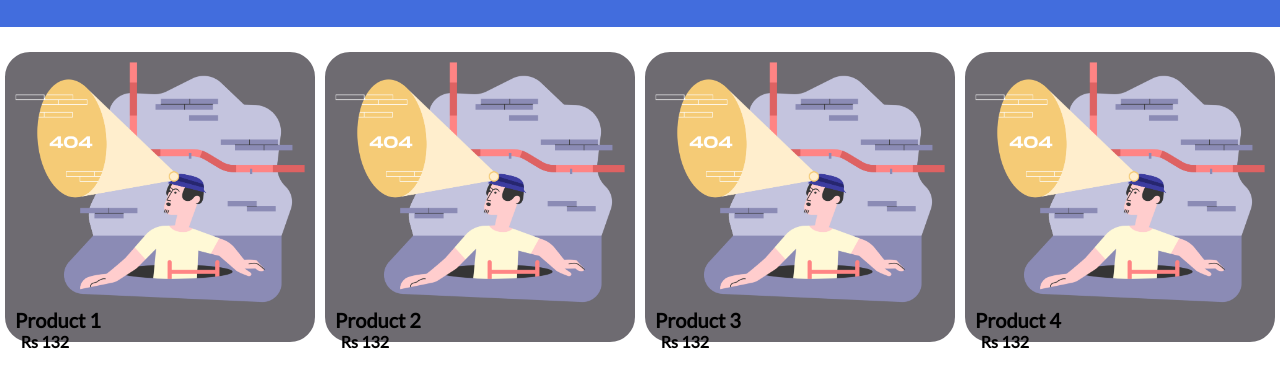
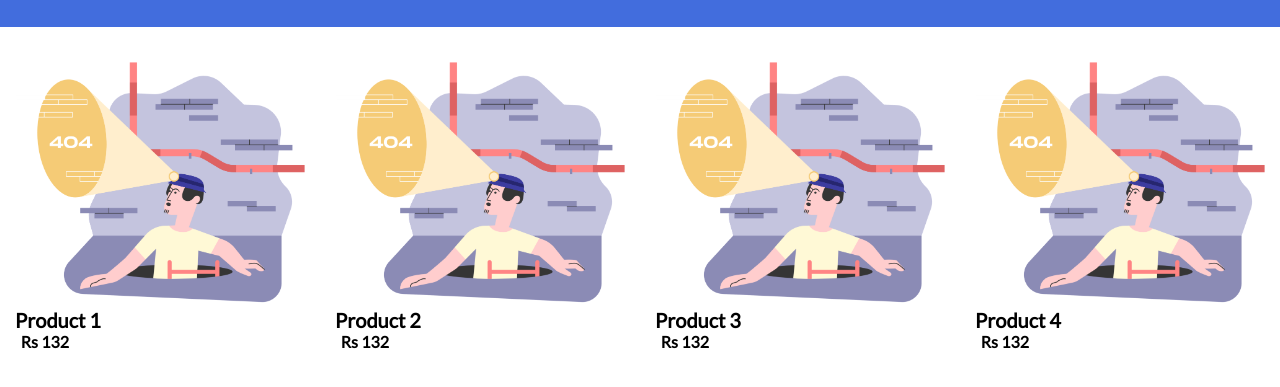
Before and after one commit to TusharYaar/Creations, a plain HTML site: page index.html in a window 1280 px wide. Shown: the part 73-460 px from the top of the page. Drawn offline with Linux system fonts and the light colour scheme.

Commit message:
Update style.css

```diff
--- a/style/style.css
+++ b/style/style.css
@@ -16,11 +16,44 @@ header a {
   color: black;
 
 }
-@media (min-width: 1200px) {
+@media (max-width: 767px ) {
   .block
-  {
+  { position: relative;
     background: rgb(110, 107, 113);
-    height: 300px;
+    height: auto;
+    width : 100%;
+    border-radius: 30px;
+    border: 5px white solid;
+    padding: 10px;
+    margin-top: 20px;
+    float: left;
+  }
+  .block:hover {
+    background-color: rgb(118, 136, 152);
+  }
+}
+
+@media (min-width: 768px) {
+  .block
+  { position: relative;
+    background: rgb(110, 107, 113);
+    height: auto;
+    width : 50%;
+    border-radius: 30px;
+    border: 5px white solid;
+    padding: 10px;
+    margin-top: 20px;
+    float: left;
+  }
+  .block:hover {
+    background-color: rgb(118, 136, 152);
+  }
+}
+@media (min-width: 992px) {
+  .block
+  {position: relative;
+    background:white;
+    height: auto;
     border-radius: 30px;
     width :  25%;
     border: 5px white solid;
@@ -30,22 +63,7 @@ header a {
   }
 
 }
-@media (max-width: 1199px) {
-  .block
-  { position: relative;
-    background: rgb(110, 107, 113);
-    height: auto;
-    width : 100%;
-    border: 5px white solid;
-    padding: 10px;
-    margin-top: 20px;
-    float: left;
-  }
-  .block:hover {
-    background-color: rgb(118, 136, 152);
-  }
 
-}
 
 .block  h2 {
   font-size: 20px;
```
